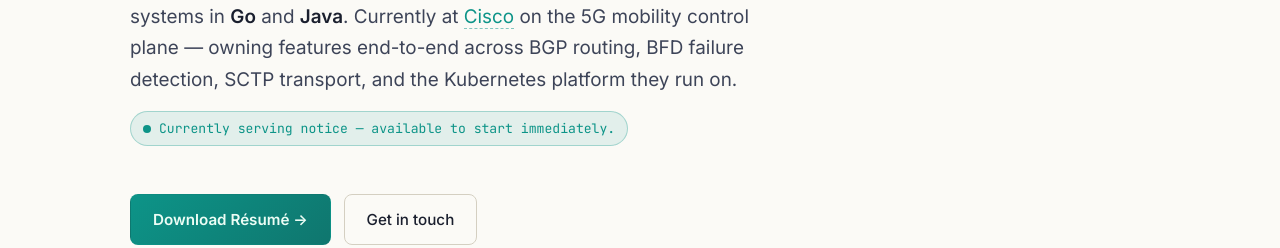
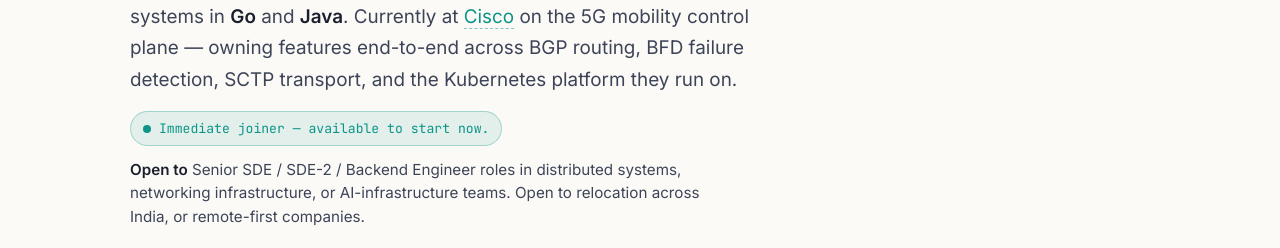
Before and after one commit to praveenvoonna/portfolio, a plain HTML site: page index.html in a window 1280 px wide. Shown: the part 552-800 px from the top of the page. Drawn offline with Linux system fonts and the light colour scheme.

Commit message:
Add 'Open to' role and location line in hero

```diff
--- a/index.html
+++ b/index.html
@@ -41,7 +41,8 @@
       <h1 class="display">Praveen Voonna.</h1>
       <h2 class="display display-muted">I build backend systems that scale.</h2>
       <p class="lede">I'm a backend engineer with <strong>6+ years</strong> shipping production distributed systems in <strong>Go</strong> and <strong>Java</strong>. Currently at <a href="https://www.cisco.com" target="_blank" rel="noopener">Cisco</a> on the 5G mobility control plane — owning features end-to-end across BGP routing, BFD failure detection, SCTP transport, and the Kubernetes platform they run on.</p>
-      <p class="availability"><span class="dot"></span> Currently serving notice — available to start immediately.</p>
+      <p class="availability"><span class="dot"></span> Immediate joiner — available to start now.</p>
+      <p class="open-to"><strong>Open to</strong> Senior SDE / SDE-2 / Backend Engineer roles in distributed systems, networking infrastructure, or AI-infrastructure teams. Open to relocation across India, or remote-first companies.</p>
       <div class="cta">
         <a class="btn primary" href="assets/resume.pdf" target="_blank" rel="noopener">Download Résumé →</a>
         <a class="btn ghost" href="#contact">Get in touch</a>
--- a/styles.css
+++ b/styles.css
@@ -191,12 +191,17 @@ h1, h2, h3, h4 { line-height: 1.15; margin: 0 0 0.5rem 0; letter-spacing: -0.01e
 
 .availability {
   display: inline-flex; align-items: center; gap: 8px;
-  padding: 6px 12px; margin: 0 0 1.6rem 0;
+  padding: 6px 12px; margin: 0 0 0.7rem 0;
   background: color-mix(in oklab, var(--accent) 10%, transparent);
   border: 1px solid color-mix(in oklab, var(--accent) 30%, transparent);
   border-radius: 999px;
   font-family: var(--font-mono); font-size: 0.82rem; color: var(--accent);
 }
+.open-to {
+  margin: 0 0 1.6rem 0; max-width: 62ch;
+  font-size: 0.95rem; color: var(--fg-2); line-height: 1.55;
+}
+.open-to strong { color: var(--fg); font-weight: 600; }
 .dot {
   width: 8px; height: 8px; border-radius: 50%; background: var(--accent);
   box-shadow: 0 0 0 4px color-mix(in oklab, var(--accent) 25%, transparent);
```
